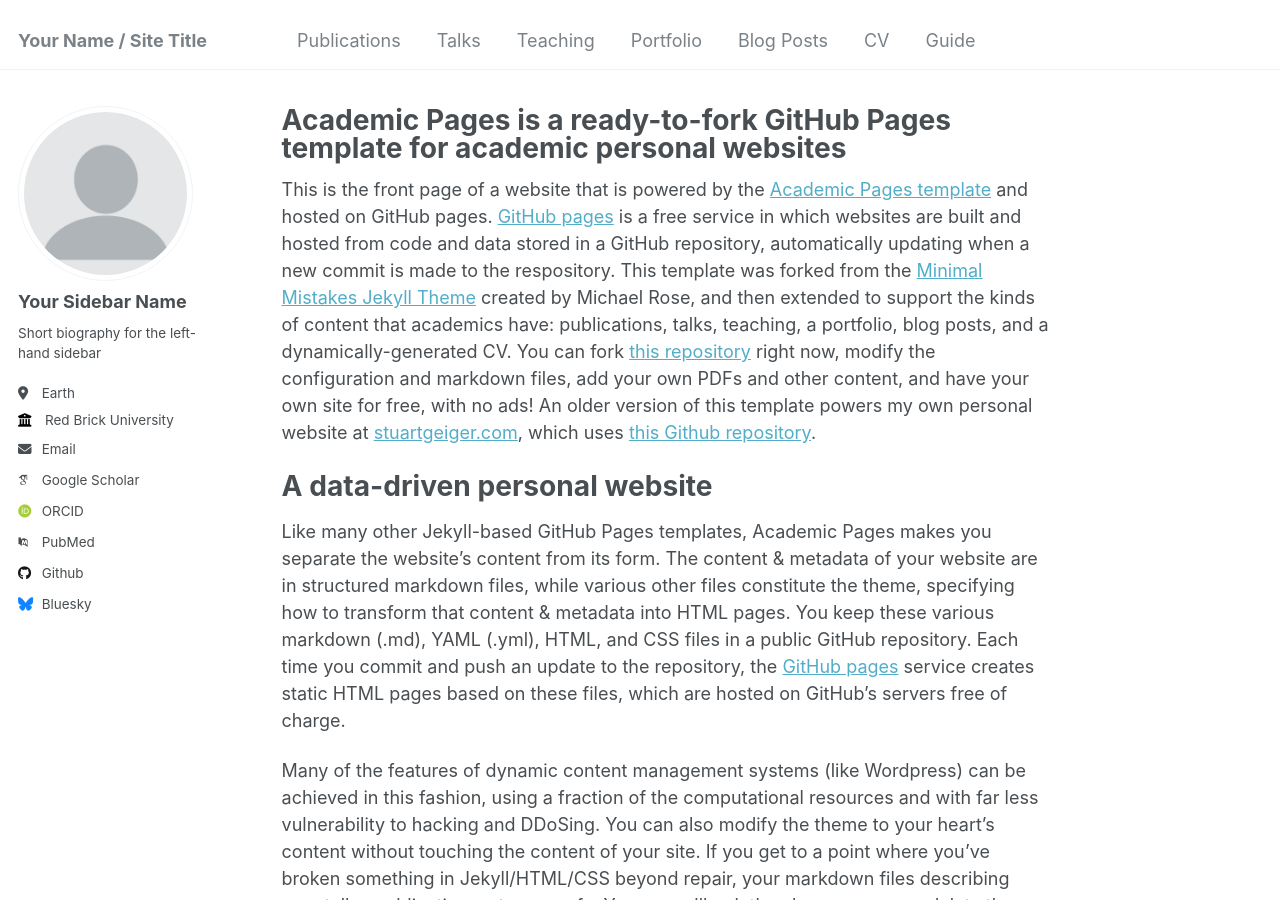
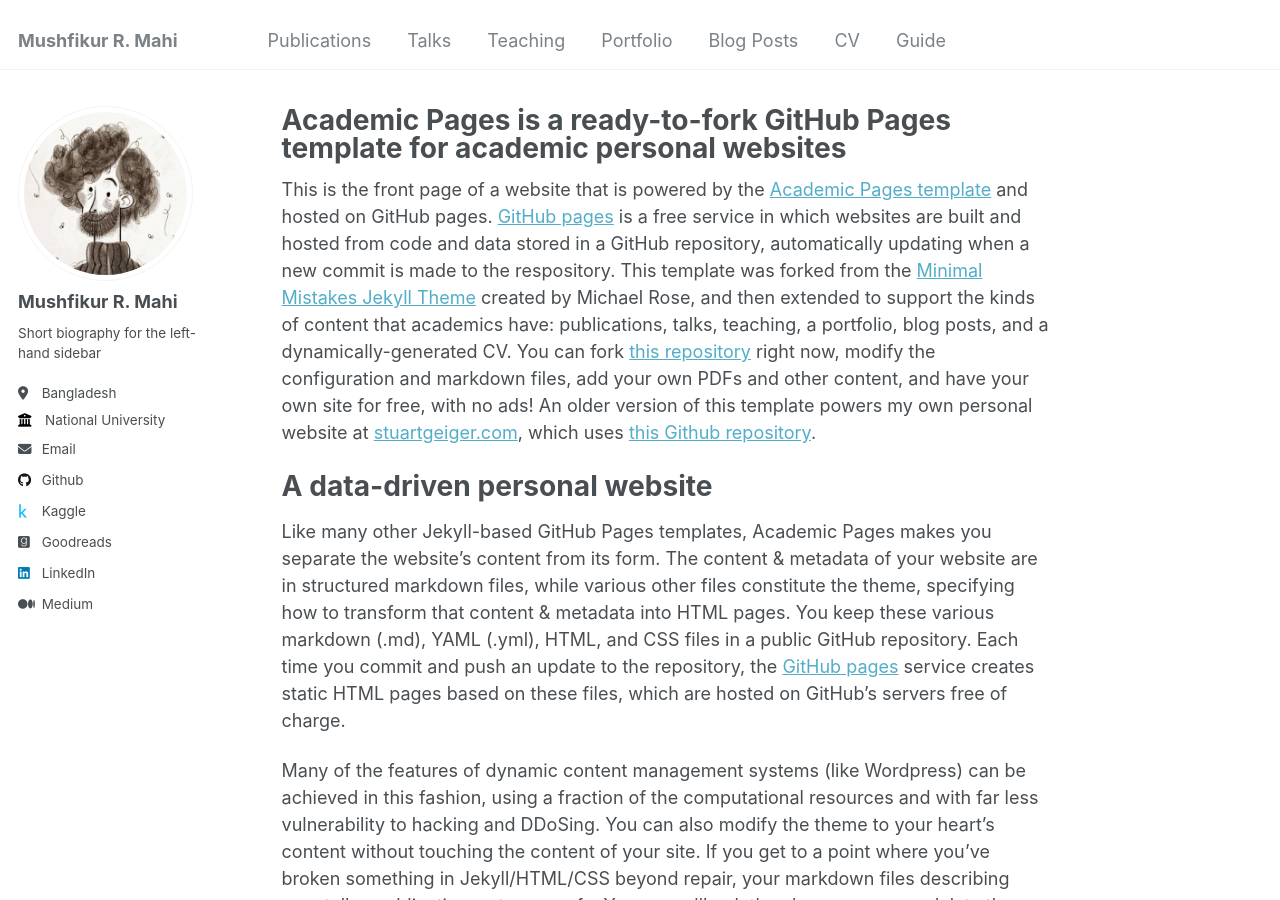
Before and after one commit to mushfikurahmaan/mushfikurahmaan.github.io, a Jekyll site: the page built from _pages/about.md, in a window 1280 px wide and 900 px high. Built offline with Jekyll 4.4.1, drawn with Linux system fonts in a browser that asks for light colours; some web fonts are replaced.

Commit message:
setting up config

```diff
--- a/_config.yml
+++ b/_config.yml
@@ -8,58 +8,59 @@
 
 # Basic Site Settings
 locale                   : "en-US"
-title                    : "Your Name / Site Title"
+title                    : "Mushfikur R. Mahi"
 title_separator          : "-"
 name                     : &name "Your Name"
 description              : &description "personal description"
-url                      : https://academicpages.github.io # the base hostname & protocol for your site e.g. "https://mmistakes.github.io"
+url                      : https://mushfikurahmaan.github.io # the base hostname & protocol for your site e.g. "https://mmistakes.github.io"
 baseurl                  : "" # the subpath of your site, e.g. "/blog"
-repository               : "academicpages/academicpages.github.io"
+repository               : "mushfikurahmaan/mushfikurahmaan.github.io"
 
 # Site Author - The following control what appear as part of the author content on the side bar.
 #               If a field is blank the icon and link will not appear, otherwise it will be shown.
 #               Additional customization can be done by editing /_includes/author-profile.html
 author:
   # Biographic information
-  avatar           : "profile.png"
-  name             : "Your Sidebar Name"
+  avatar           : "profile.jpg"
+  name             : "Mushfikur R. Mahi"
   pronouns         : # example: "she/her"
   bio              : "Short biography for the left-hand sidebar"
-  location         : "Earth"
-  employer         : "Red Brick University"
+  location         : "Bangladesh"
+  employer         : "National University"
   uri              : # URL
-  email            : "none@example.org"
+  email            : "mushfikurahmaan@gmail.com"
 
   # Academic websites
   arxiv            : # URL - Update with the correct link to your profile
-  googlescholar    : "https://scholar.google.com/citations?user=PS_CX0AAAAAJ"
+  googlescholar    : # URL
   impactstory      : # URL
-  orcid            : "http://orcid.org/yourorcidurl"
+  orcid            : # URL
   semantic         : # URL
-  pubmed           : "https://www.ncbi.nlm.nih.gov/pubmed/?term=john+snow"
+  pubmed           : # URL
   researchgate     : # URL
 
   # Repositories and software development
   bitbucket        : # Username - Update with your username on the site
   codepen          : # Username
   dribbble         : # Username
-  github           : "academicpages"
+  github           : "mushfikurahmaan"
   kaggle           : # Username
   stackoverflow    : # User number or user number and name (i.e., use "1" or "1/jeff-atwood")
 
   # Social media
-  bluesky          : "bsky.app" # Replace this with you Bluesky username
+  bluesky          : # Replace this with you Bluesky username
   facebook         : # Username
   flickr           : # Username
   foursquare       : # Username
-  goodreads        : # Username
+  goodreads        : "mushfikurahmaan"
   google_plus      : # Username
   keybase          : # Username
   instagram        : # Username
   lastfm           : # Username
-  linkedin         : # Username
+  kaggle           : "mushfikurahmaan"
+  linkedin         : "mushfikrahman"
   mastodon         : # URL
-  medium           : # URL
+  medium           : "@mushfikurahmaan"
   pinterest        : # Username
   soundcloud       : # Username
   steam            : # Username
```
Also changed, not shown: README.md (deleted, +0 -51 lines), images/profile.jpg (added), images/profile.png (deleted).
